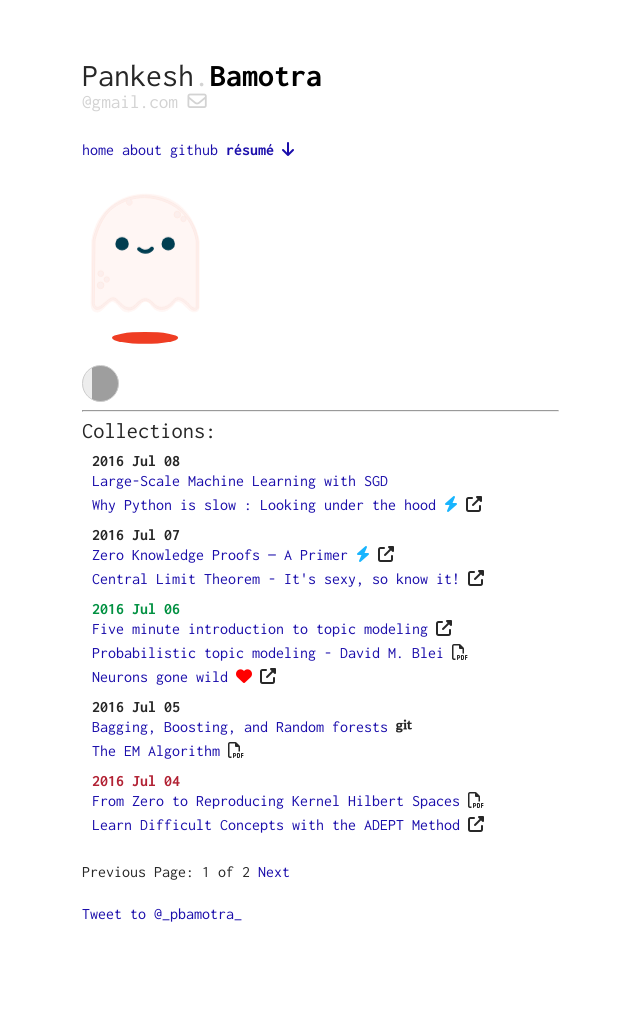
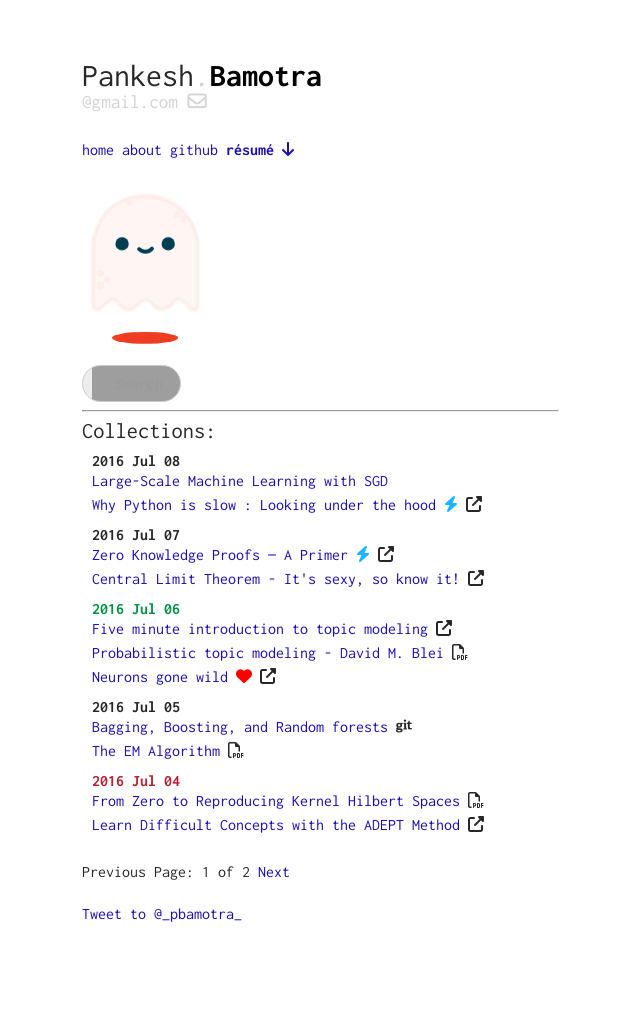
Before and after one commit to pbamotra/sciontist, a Jekyll site: the page built from index.html, in a window 1280 px wide. Shown: the whole page, without its empty margins (258-898 px from the left). Built offline with Jekyll 4.4.1, drawn with Linux system fonts in a browser that asks for light colours; nearby versions of some CDN libraries; a script that is not in the unit is left out; the list of posts is cut into pages by our own code; comment, search, counter and statistics services are not loaded; grey boxes are pictures that could not be loaded.

```diff
--- a/_includes/header.html
+++ b/_includes/header.html
@@ -71,7 +71,7 @@
     {% endif %}
 </div>
 {% endif %}
-<form id="demo-2" action="/search.html" method="get">
+<form action="/search.html" method="get">
     <input type="search" placeholder="Search" name="query" />
 </form>
 <hr/>
```
